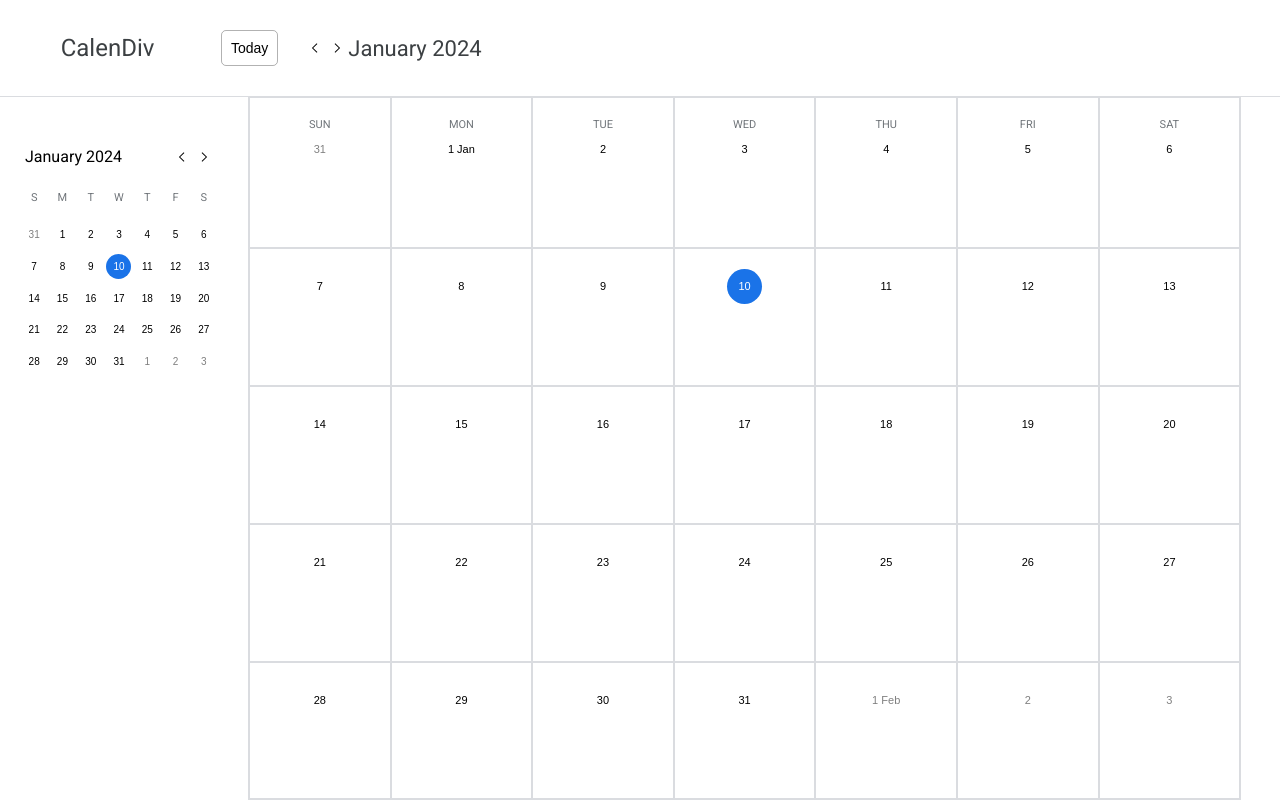
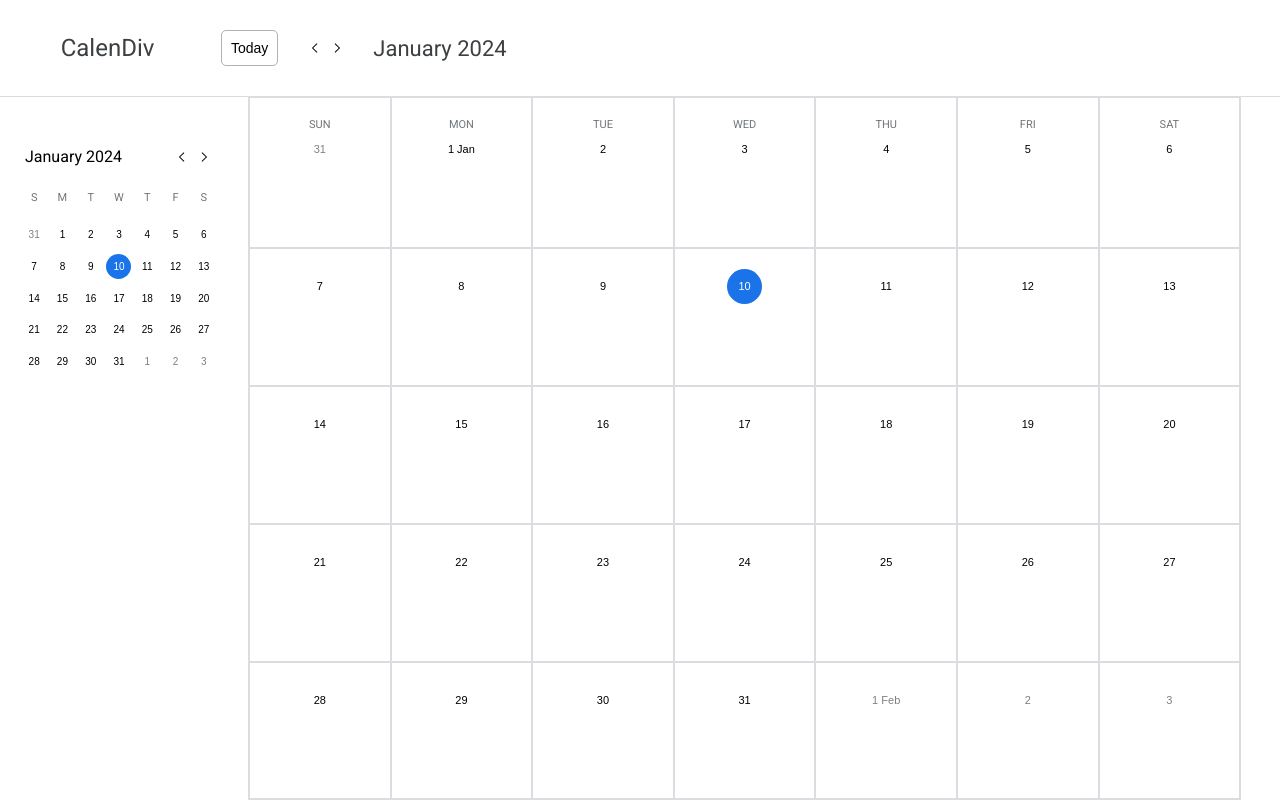
Before and after one commit to h-zahar/calendiv-react, a React (Vite) app: page / in a window 1280 px wide. Built offline with nearby package versions, Linux system fonts and the light colour scheme.

Commit message:
Fixed Margin

```diff
--- a/src/components/Header.tsx
+++ b/src/components/Header.tsx
@@ -92,7 +92,7 @@ const Header = ({
             {/* </p> */}
           </button>
 
-          <div>
+          <div style={{ marginLeft: 25 }}>
             <span style={{ color: "rgb(60, 64, 67)", fontWeight: "400" }}>
               {format(viewDate, "MMMM yyyy")}
             </span>
```
